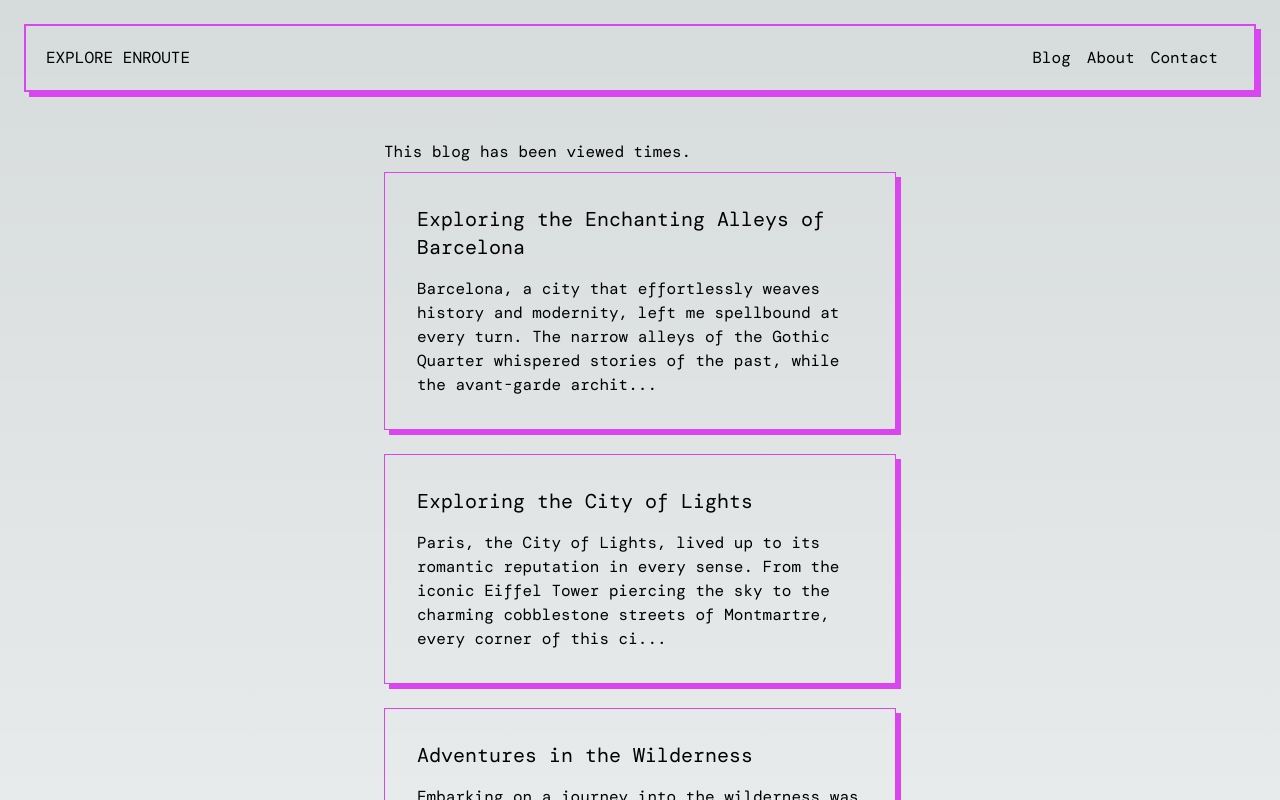
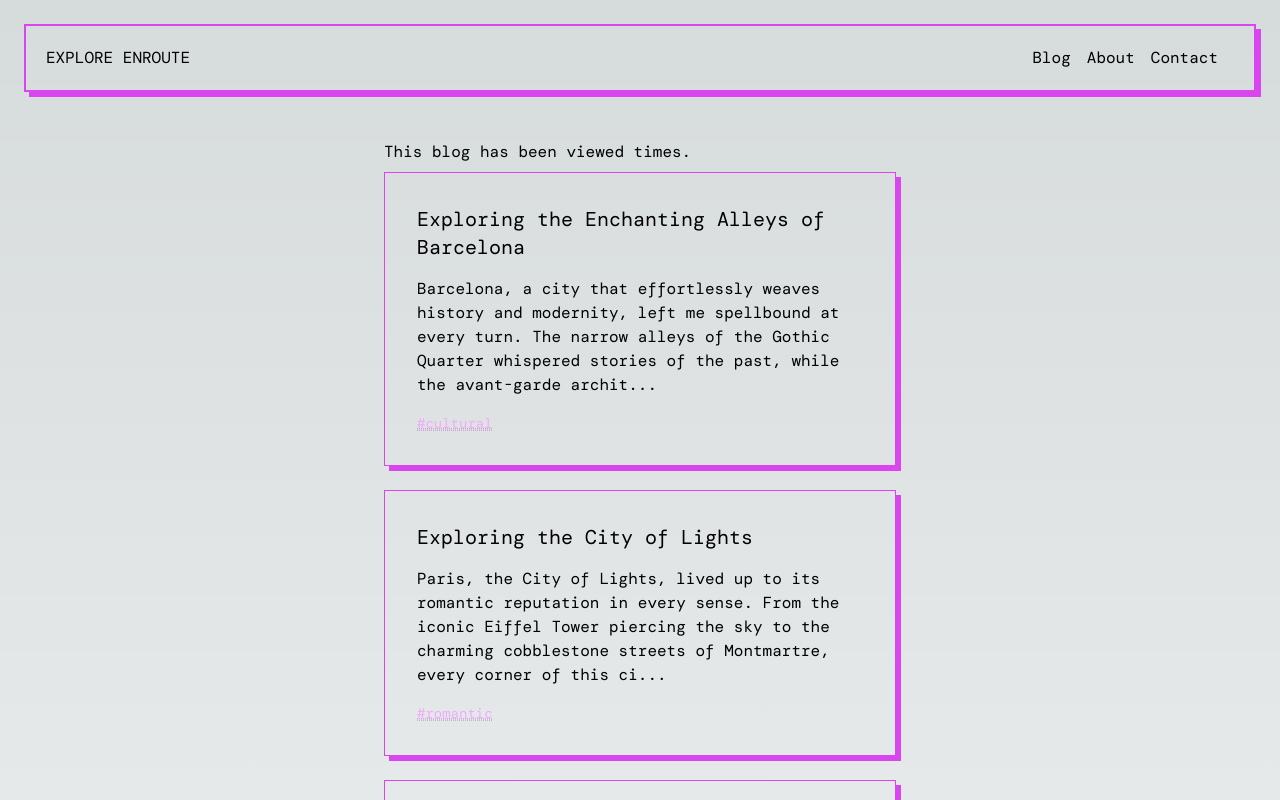
Before and after one commit to adesewa293/explore-enroute, a Next.js app: page / in a window 1280 px wide. Shown: the top 800 px of the page. Built offline with nearby package versions, Linux system fonts and the light colour scheme; no server answers; the database is empty; a web font is replaced by a local one.

Commit message:
display category name on post list

```diff
--- a/src/app/page.tsx
+++ b/src/app/page.tsx
@@ -24,6 +24,11 @@
                 <h2 className="text-xl">{post.title}</h2>
               </Link>
               <div>{post.content.slice(0, 199) + "..."}</div>
+              <div className="mt-4 text-sm underline decoration-dotted">
+                <Link className="text-fuchsia-300" href={`#${post.category}`}>
+                  #{post.category}
+                </Link>
+              </div>
             </li>
           );
         })}
```
